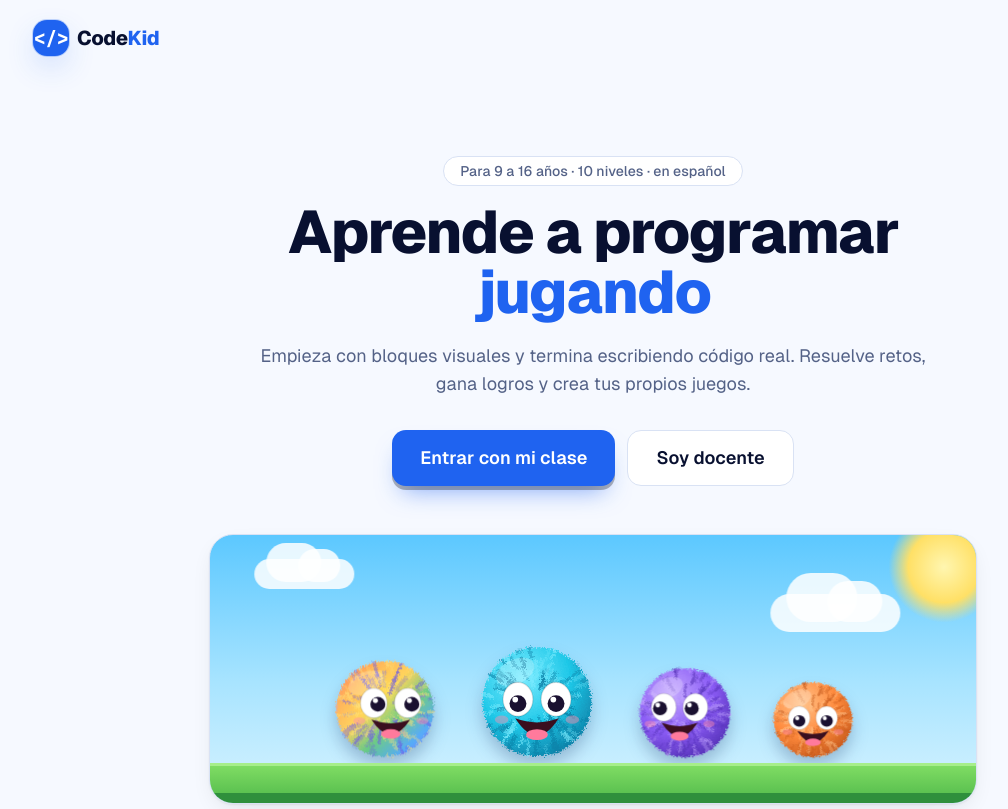
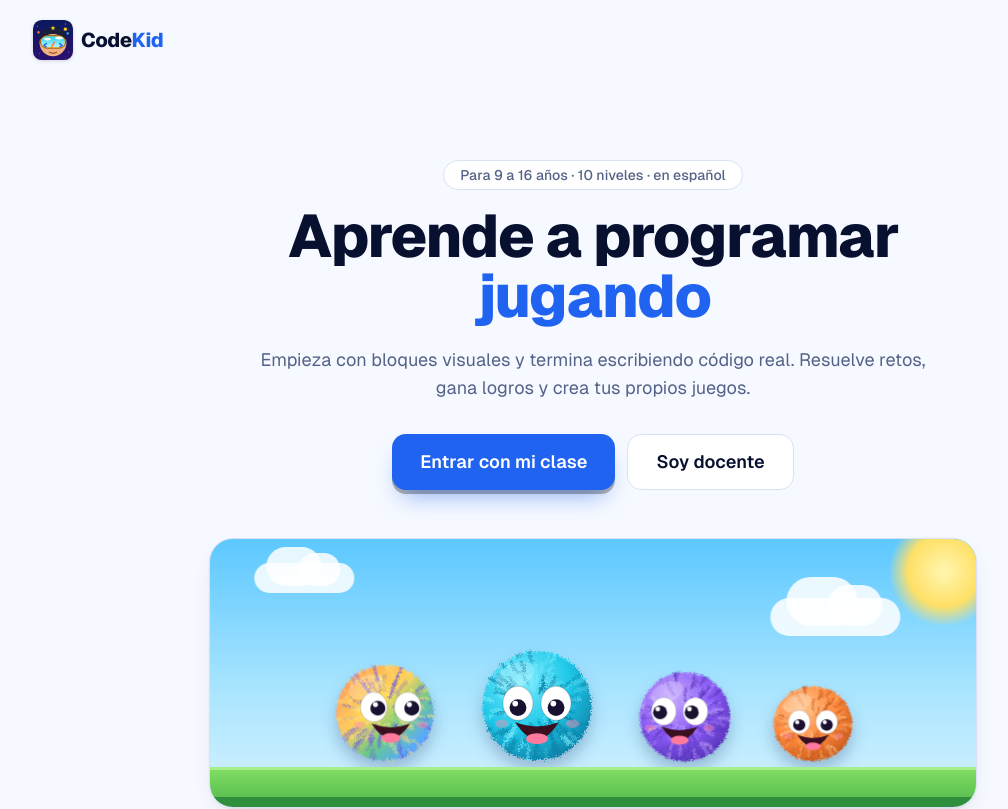
Before and after one commit to IscoSanchezL/CodeKid, a Next.js app: page / in a window 1280 px wide. Shown: the top 809 px of the page, without its empty margins (47-1055 px from the left). Built offline with nearby package versions, Linux system fonts and the light colour scheme.

Commit message:
Logo CodeKid: nueva marca surrealista (visor con cielo y código)
Co-Authored-By: Claude Sonnet 5.5 <noreply@anthropic.com>
Claude-Session: https://claude.ai/code/session_01G534by7Wx7vz55oC26PUax

```diff
--- a/src/components/brand/logo.tsx
+++ b/src/components/brand/logo.tsx
@@ -3,12 +3,8 @@ import Link from "next/link";
 export function Logo({ href = "/" }: { href?: string }) {
   return (
     <Link href={href} className="flex items-center gap-2 text-xl font-extrabold tracking-tight">
-      <span
-        aria-hidden
-        className="grid h-9 w-9 place-items-center rounded-xl bg-brand font-mono text-brand-fg shadow-pop"
-      >
-        {"</>"}
-      </span>
+      {/* eslint-disable-next-line @next/next/no-img-element */}
+      <img src="/brand/codekid-mark.svg" alt="" aria-hidden width={40} height={40} className="h-10 w-10 drop-shadow" />
       <span>
         Code<span className="text-brand">Kid</span>
       </span>
```
Also changed, not shown: public/brand/codekid-mark.svg (added).
